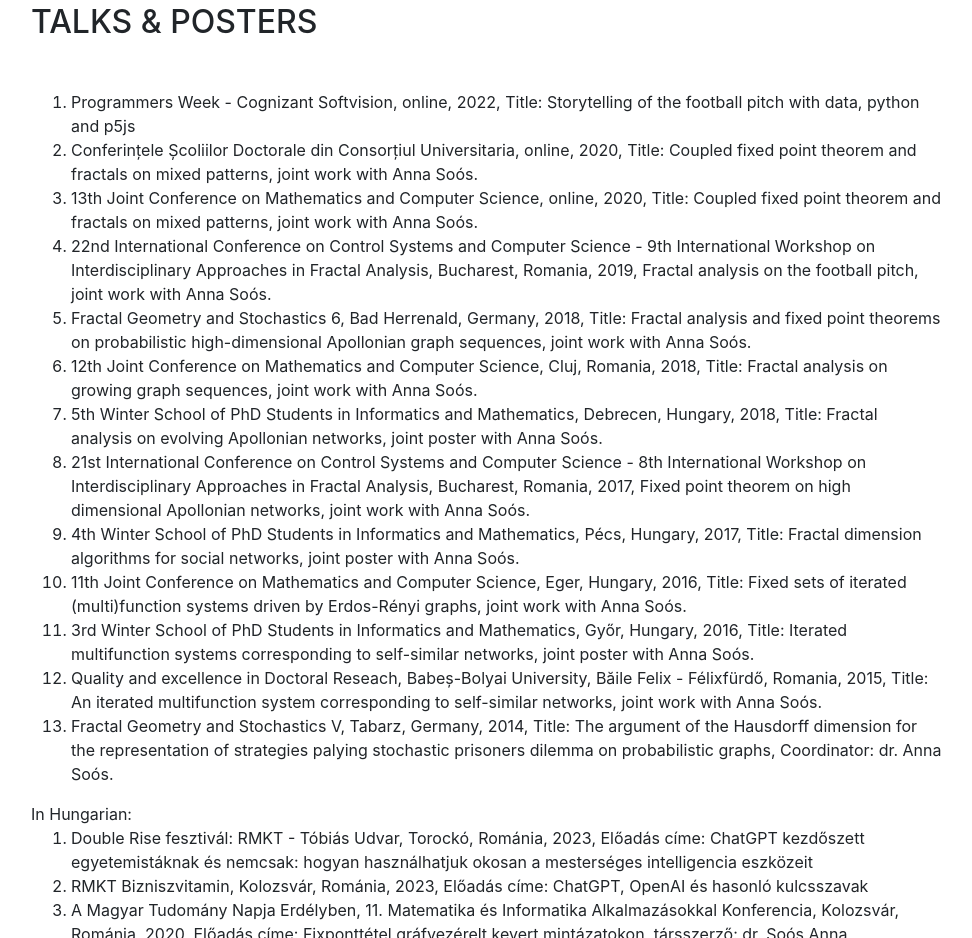
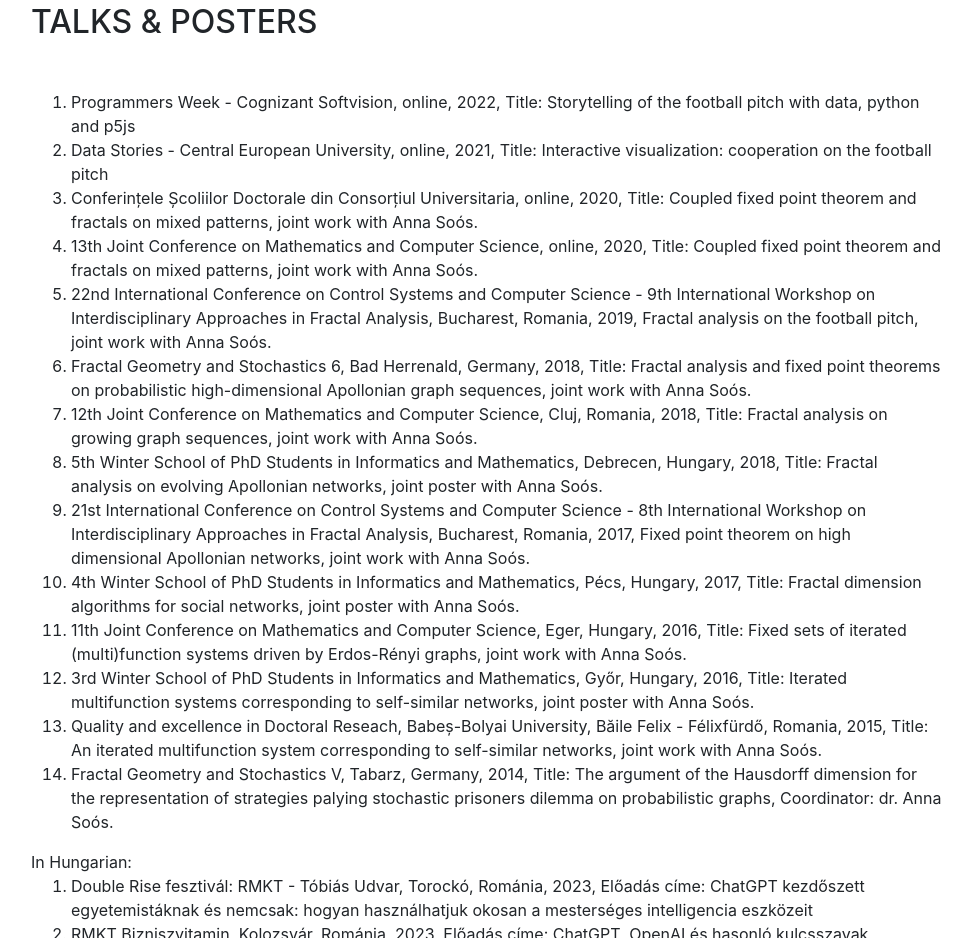
Before and after one commit to simonlevente/simonlevente.github.io, a website with bundled scripts: page index.html in a window 1280 px wide. Shown: the part 2380-3318 px from the top of the page, without its empty margins (289-1261 px from the left). Built offline with nearby package versions, Linux system fonts and the light colour scheme; a web font is replaced by a local one.

Commit message:
Update index.html

```diff
--- a/index.html
+++ b/index.html
@@ -200,6 +200,8 @@
             <ol>
                 <li>Programmers Week - Cognizant Softvision, online, 2022,
                     Title: Storytelling of the football pitch with data, python and p5js</li>
+                <li>Data Stories - Central European University, online, 2021,
+                    Title: Interactive visualization: cooperation on the football pitch</li>
                 <li>Conferințele Școliilor Doctorale din Consorțiul Universitaria, online, 2020,
                     Title: Coupled fixed point theorem and fractals on mixed patterns, joint work with Anna Soós.</li>
                 <li>13th Joint Conference on Mathematics and Computer Science, online, 2020,
```
